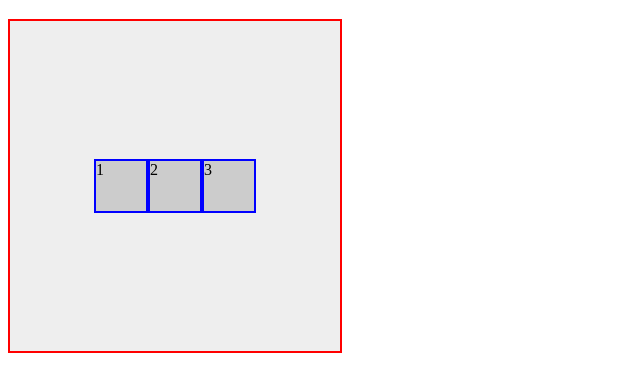
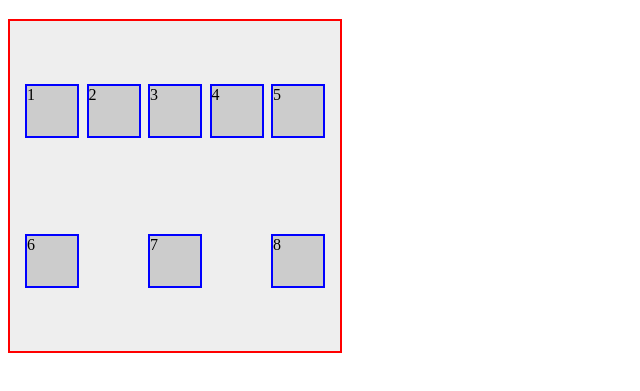
Before and after one commit to edskate/Flexbox-19-08-2023, a plain HTML site: page index.html in a window 1280 px wide. Shown: the part 61-452 px from the top of the page, without its empty margins (0-640 px from the left). Drawn offline with nearby package versions, Linux system fonts and the light colour scheme.

Commit message:
divisão

```diff
--- a/index.html
+++ b/index.html
@@ -21,6 +21,15 @@
           <div class="col">
             3
           </div>
+          <div class="col">
+            4</div>
+<div class="col">
+  5</div>
+  <div class="col">
+    6</div>
+    <div class="col">
+      7</div>
+      <div class="col">8</div>
         </div>
       </div
 </body>
--- a/style.css
+++ b/style.css
@@ -6,7 +6,7 @@
   max-width: 300px;
   height: 300px;
   display: flex;
-  justify-content: center; /*elementos no centro dos dois echos*/
+  justify-content: space-between; /*elementos no centro dos dois echos*/
   /*alinhamento vertical*/
   align-items:center;/*centralizar os alinhamento centro y*/
   flex-wrap: wrap;/* atingindo a area maxima de linhas*/
```
